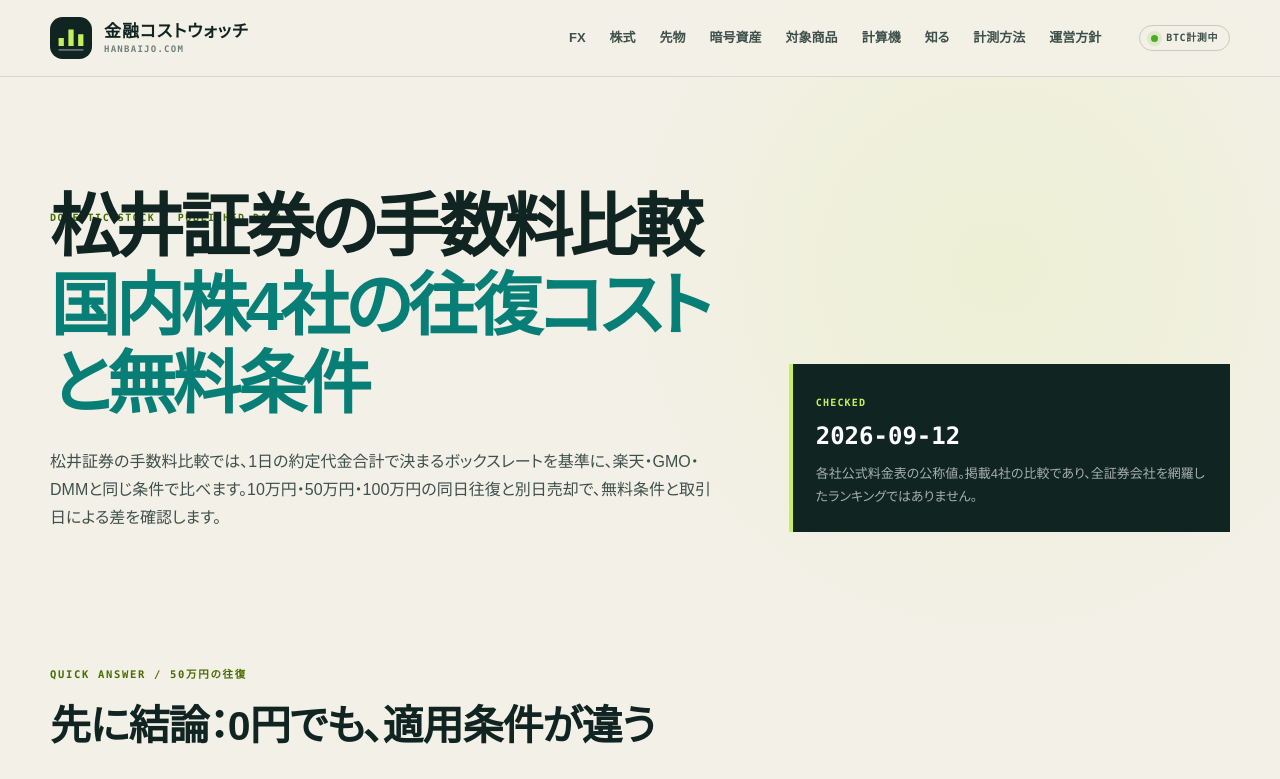
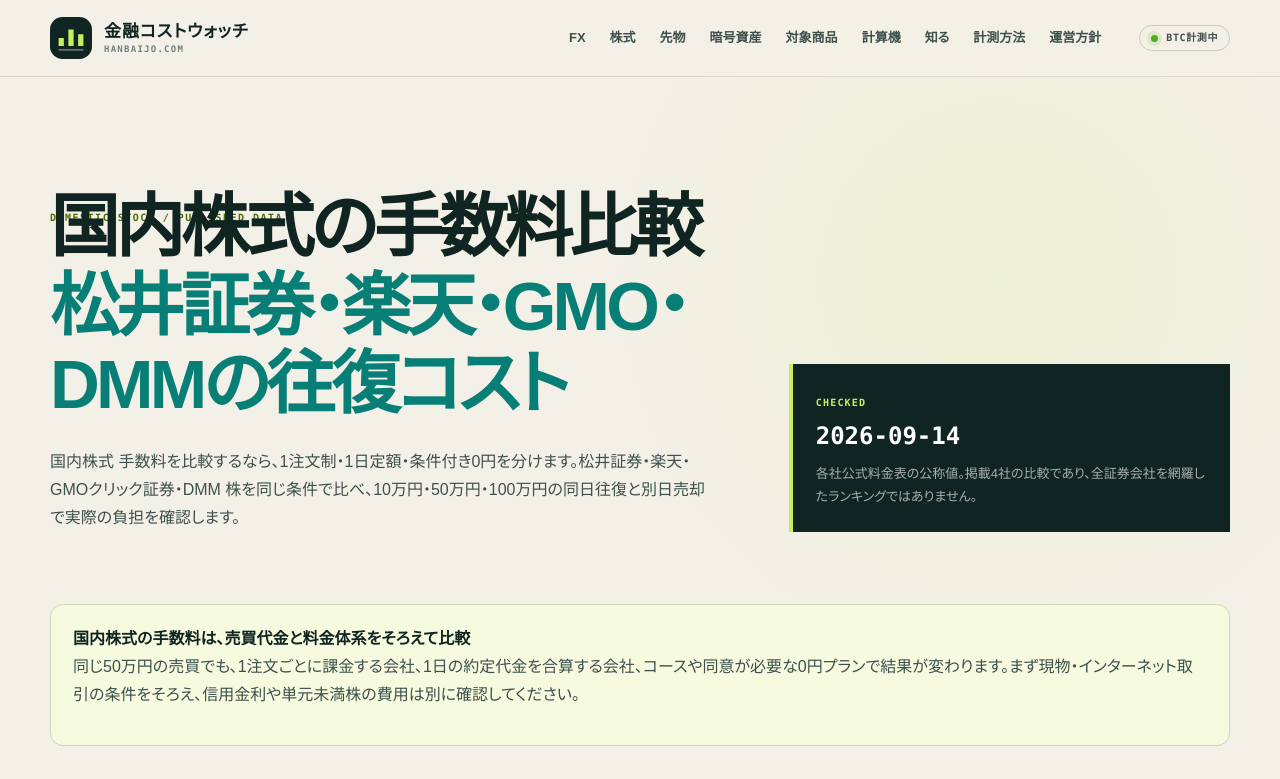
Before and after one commit to mrok18/hanbaijo, a Next.js app: page /stocks/domestic-fee-comparison in a window 1280 px wide. Shown: the top 779 px of the page. Built offline with nearby package versions, Linux system fonts and the light colour scheme.

Commit message:
seo: clarify domestic stock fee intent

```diff
--- a/app/stocks/domestic-fee-comparison/page.tsx
+++ b/app/stocks/domestic-fee-comparison/page.tsx
@@ -2,8 +2,8 @@ import type { Metadata } from 'next';
 import Link from 'next/link';
 
 export const metadata: Metadata = {
-  title: '松井証券の手数料比較｜国内株4社の往復コストと無料条件【2026年】',
-  description: '松井証券の手数料を楽天・GMO・DMMと比較。1日約定代金50万円まで0円、100万円まで1,100円のボックスレートと、同日・別日売買の違いを整理します。',
+  title: '国内株式 手数料比較｜松井証券・楽天・GMO・DMMの往復コスト',
+  description: '国内株式の手数料を、10万・50万・100万円の同日往復と別日売却で比較。松井証券・楽天・GMOクリック証券・DMM 株の無料条件と別コストを整理します。',
   alternates: { canonical: '/stocks/domestic-fee-comparison' },
 };
 
@@ -112,14 +112,16 @@ export default function Page() {
       <header className="comparison-intro">
         <div>
           <p className="page-kicker">DOMESTIC STOCK / PUBLISHED DATA</p>
-          <h1>松井証券の手数料比較<br /><em>国内株4社の往復コストと無料条件</em></h1>
-          <p className="lede">松井証券の手数料比較では、1日の約定代金合計で決まるボックスレートを基準に、楽天・GMO・DMMと同じ条件で比べます。10万円・50万円・100万円の同日往復と別日売却で、無料条件と取引日による差を確認します。</p>
+          <h1>国内株式の手数料比較<br /><em>松井証券・楽天・GMO・DMMの往復コスト</em></h1>
+          <p className="lede">国内株式 手数料を比較するなら、1注文制・1日定額・条件付き0円を分けます。松井証券・楽天・GMOクリック証券・DMM 株を同じ条件で比べ、10万円・50万円・100万円の同日往復と別日売却で実際の負担を確認します。</p>
         </div>
         <aside>
-          <span>CHECKED</span><strong>2026-09-12</strong>
+          <span>CHECKED</span><strong>2026-09-14</strong>
           <p>各社公式料金表の公称値。掲載4社の比較であり、全証券会社を網羅したランキングではありません。</p>
         </aside>
       </header>
+
+      <div className="callout"><strong>国内株式の手数料は、売買代金と料金体系をそろえて比較</strong><p>同じ50万円の売買でも、1注文ごとに課金する会社、1日の約定代金を合算する会社、コースや同意が必要な0円プランで結果が変わります。まず現物・インターネット取引の条件をそろえ、信用金利や単元未満株の費用は別に確認してください。</p></div>
 
       <section className="comparison-section" aria-labelledby="stock-fee-quick-answer">
         <p className="section-index">QUICK ANSWER / 50万円の往復</p>
@@ -203,7 +205,7 @@ export default function Page() {
         <ul>
           {PROVIDERS.map((provider) => <li key={provider.name}><a href={provider.source} target="_blank" rel="noopener noreferrer"><span>{provider.name}</span><b>公式情報 ↗</b></a></li>)}
         </ul>
-        <p>2026年9月12日確認。料金は変更される場合があります。申込み・取引前に必ずリンク先の最新情報と契約締結前交付書面を確認してください。</p>
+        <p>2026年9月14日確認。料金は変更される場合があります。申込み・取引前に必ずリンク先の最新情報と契約締結前交付書面を確認してください。</p>
       </section>
 
       <section className="comparison-section" aria-labelledby="domestic-stock-fee-faq">
```
